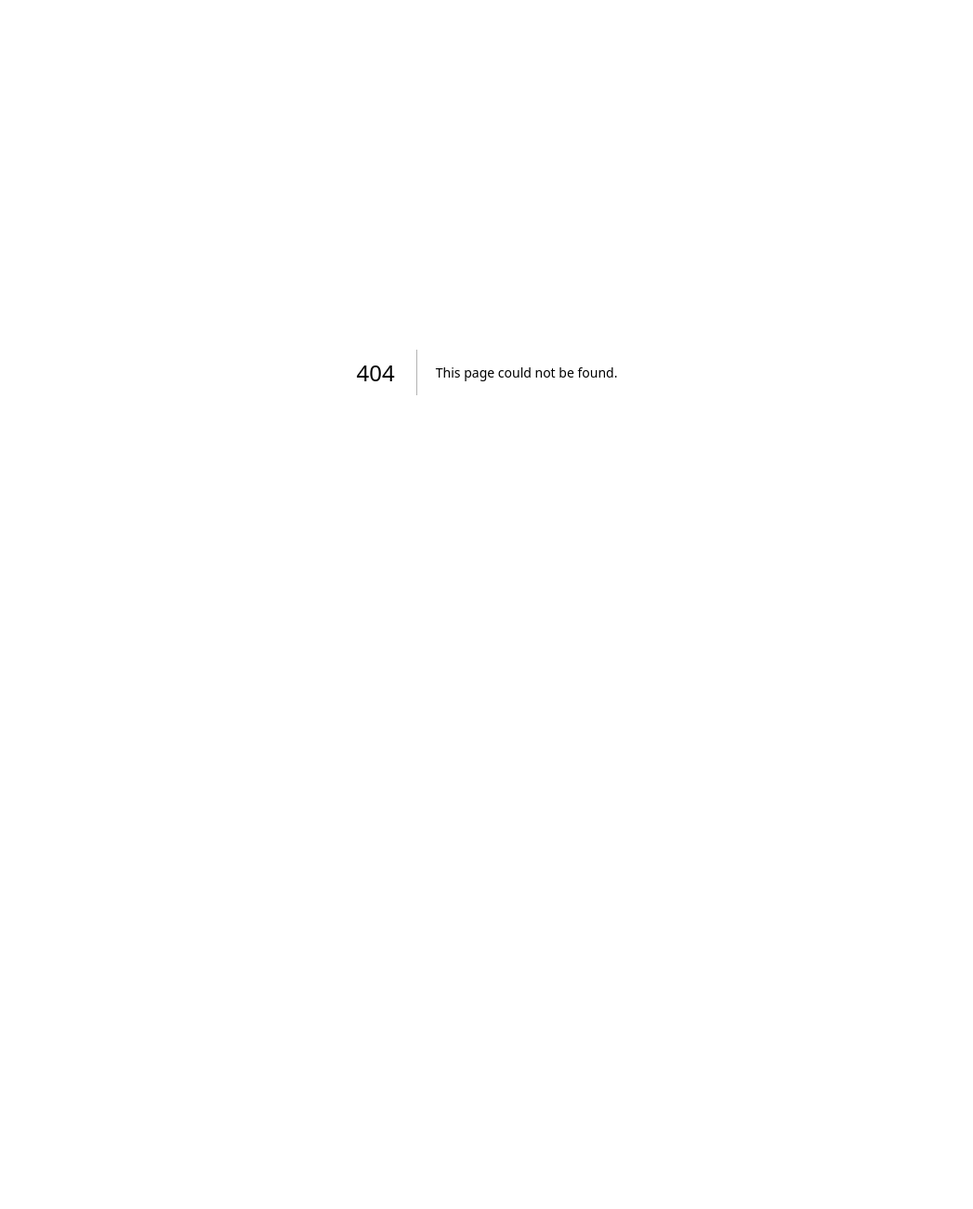
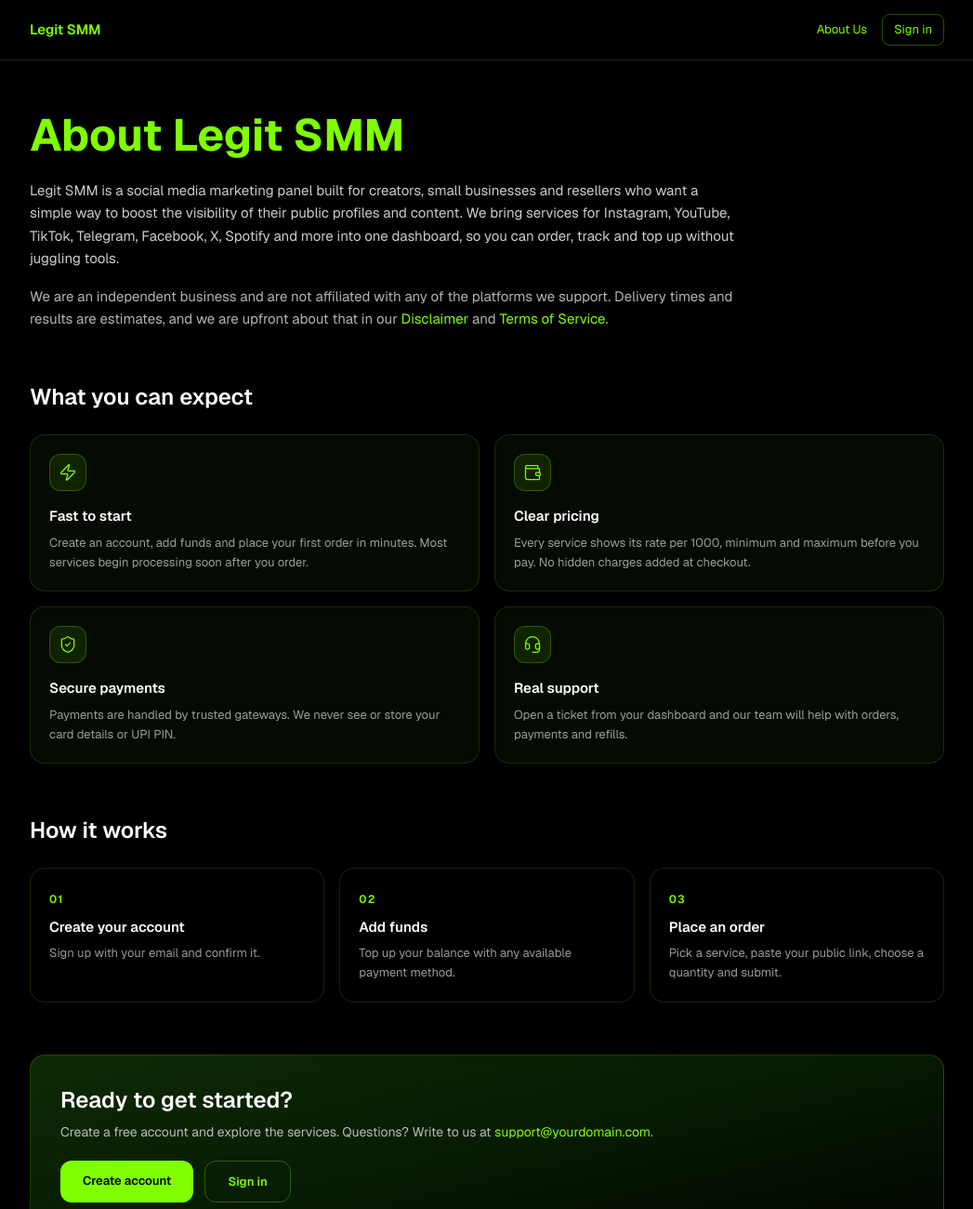
Before and after one commit to shivamkoder/legitsmm, a Next.js app: page /about in a window 1280 px wide. Before the commit this address had no page. Shown: the top 1300 px of the page at 93% size, without its empty margins (116-1163 px from the left). Before the commit the page ends 800 px from the top, so only its background shows below. Built offline with nearby package versions, Linux system fonts and the light colour scheme.

Commit message:
Create page.tsx

```diff
--- /dev/null
+++ b/app/about/page.tsx
@@ -0,0 +1,142 @@
+import type { Metadata } from "next";
+import Link from "next/link";
+import { ShieldCheck, Headset, Wallet, Zap } from "lucide-react";
+import { LegalFooter } from "@/components/legal-footer";
+import { LEGAL } from "@/lib/legal";
+
+export const metadata: Metadata = {
+  title: `About Us | ${LEGAL.brand}`,
+  description: `${LEGAL.brand} is a social media marketing panel for creators, businesses and resellers.`,
+};
+
+const values = [
+  {
+    icon: Zap,
+    title: "Fast to start",
+    text: "Create an account, add funds and place your first order in minutes. Most services begin processing soon after you order.",
+  },
+  {
+    icon: Wallet,
+    title: "Clear pricing",
+    text: "Every service shows its rate per 1000, minimum and maximum before you pay. No hidden charges added at checkout.",
+  },
+  {
+    icon: ShieldCheck,
+    title: "Secure payments",
+    text: "Payments are handled by trusted gateways. We never see or store your card details or UPI PIN.",
+  },
+  {
+    icon: Headset,
+    title: "Real support",
+    text: "Open a ticket from your dashboard and our team will help with orders, payments and refills.",
+  },
+];
+
+const steps = [
+  { n: "01", title: "Create your account", text: "Sign up with your email and confirm it." },
+  { n: "02", title: "Add funds", text: "Top up your balance with any available payment method." },
+  { n: "03", title: "Place an order", text: "Pick a service, paste your public link, choose a quantity and submit." },
+];
+
+export default function Page() {
+  return (
+    <div className="min-h-svh w-full bg-black text-white">
+      <header className="border-b border-[#7FFF00]/15">
+        <div className="mx-auto flex h-16 max-w-5xl items-center justify-between px-5">
+          <Link href="/" className="text-[15px] font-semibold text-[#7FFF00]">
+            {LEGAL.brand}
+          </Link>
+          <div className="flex items-center gap-4 text-[13px]">
+            <Link href="/about" className="text-[#7FFF00]">About Us</Link>
+            <Link
+              href="/auth/login"
+              className="rounded-lg border border-[#7FFF00]/30 px-3 py-1.5 text-[#7FFF00] hover:bg-[#7FFF00]/10"
+            >
+              Sign in
+            </Link>
+          </div>
+        </div>
+      </header>
+
+      <main className="mx-auto max-w-5xl px-5 py-14">
+        {/* Intro */}
+        <section className="max-w-3xl">
+          <h1 className="text-4xl font-bold text-[#7FFF00] md:text-5xl">About {LEGAL.brand}</h1>
+          <p className="mt-6 text-[15px] leading-relaxed text-white/80">
+            {LEGAL.brand} is a social media marketing panel built for creators, small businesses and
+            resellers who want a simple way to boost the visibility of their public profiles and
+            content. We bring services for Instagram, YouTube, TikTok, Telegram, Facebook, X, Spotify
+            and more into one dashboard, so you can order, track and top up without juggling tools.
+          </p>
+          <p className="mt-4 text-[15px] leading-relaxed text-white/70">
+            We are an independent business and are not affiliated with any of the platforms we
+            support. Delivery times and results are estimates, and we are upfront about that in our{" "}
+            <Link href="/disclaimer" className="text-[#7FFF00] hover:underline">Disclaimer</Link> and{" "}
+            <Link href="/terms" className="text-[#7FFF00] hover:underline">Terms of Service</Link>.
+          </p>
+        </section>
+
+        {/* Values */}
+        <section className="mt-14">
+          <h2 className="text-2xl font-semibold text-white">What you can expect</h2>
+          <div className="mt-6 grid grid-cols-1 gap-4 sm:grid-cols-2">
+            {values.map((v) => (
+              <div key={v.title} className="rounded-2xl border border-[#7FFF00]/15 bg-[#050a02] p-5">
+                <span className="flex h-10 w-10 items-center justify-center rounded-xl border border-[#7FFF00]/25 bg-[#7FFF00]/10">
+                  <v.icon className="h-5 w-5 text-[#7FFF00]" strokeWidth={1.5} />
+                </span>
+                <h3 className="mt-4 text-[15px] font-semibold text-white">{v.title}</h3>
+                <p className="mt-1.5 text-[13px] leading-relaxed text-white/60">{v.text}</p>
+              </div>
+            ))}
+          </div>
+        </section>
+
+        {/* How it works */}
+        <section className="mt-14">
+          <h2 className="text-2xl font-semibold text-white">How it works</h2>
+          <div className="mt-6 grid grid-cols-1 gap-4 md:grid-cols-3">
+            {steps.map((s) => (
+              <div key={s.n} className="rounded-2xl border border-[#7FFF00]/15 bg-black/40 p-5">
+                <span className="text-[12px] font-semibold tracking-widest text-[#7FFF00]">{s.n}</span>
+                <h3 className="mt-2 text-[15px] font-semibold text-white">{s.title}</h3>
+                <p className="mt-1.5 text-[13px] leading-relaxed text-white/60">{s.text}</p>
+              </div>
+            ))}
+          </div>
+        </section>
+
+        {/* CTA + contact */}
+        <section className="mt-14 rounded-2xl border border-[#7FFF00]/20 bg-gradient-to-br from-[#0d2a05] via-[#071a03] to-black p-6 md:p-8">
+          <h2 className="text-2xl font-semibold text-white">Ready to get started?</h2>
+          <p className="mt-2 text-[14px] text-white/70">
+            Create a free account and explore the services. Questions? Write to us at{" "}
+            <a href={`mailto:${LEGAL.email}`} className="text-[#7FFF00] hover:underline">
+              {LEGAL.email}
+            </a>
+            .
+          </p>
+          <div className="mt-5 flex flex-wrap gap-3">
+            <Link
+              href="/auth/sign-up"
+              className="rounded-xl bg-[#7FFF00] px-6 py-3 text-[13px] font-semibold text-black hover:bg-[#7FFF00]/85"
+            >
+              Create account
+            </Link>
+            <Link
+              href="/auth/login"
+              className="rounded-xl border border-[#7FFF00]/30 px-6 py-3 text-[13px] font-semibold text-[#7FFF00] hover:bg-[#7FFF00]/10"
+            >
+              Sign in
+            </Link>
+          </div>
+          <p className="mt-6 text-[12px] text-white/40">
+            {LEGAL.brand} is operated by {LEGAL.legalName}. {LEGAL.address}
+          </p>
+        </section>
+      </main>
+
+      <LegalFooter />
+    </div>
+  );
+}
```
